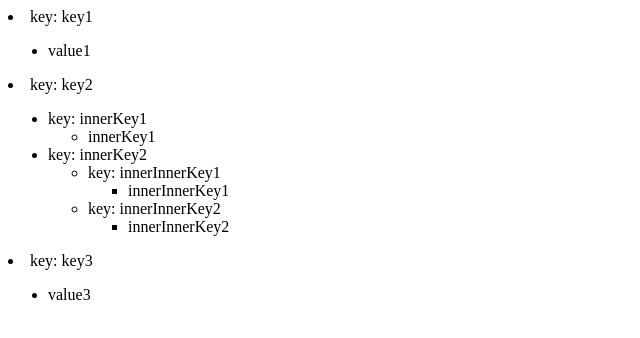
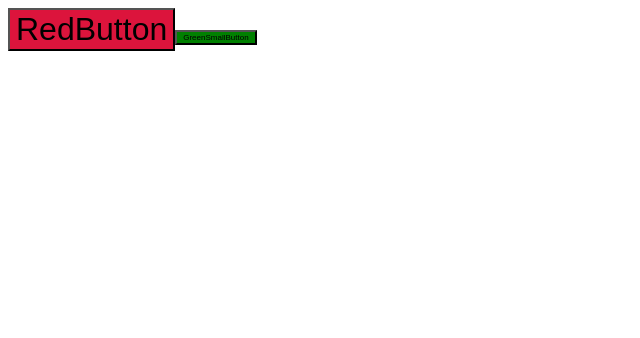
Before and after one commit to yurcik45nova/react_design_patterns, a React (Vite) app: page / in a window 1280 px wide. Shown: the top 338 px of the page, without its empty margins (0-640 px from the left). Built offline with nearby package versions, Linux system fonts and the light colour scheme.

Commit message:
FC compositions

```diff
--- a/src/patterns/FunctionalProgramming/FunctionalProgrammingImplementation.jsx
+++ b/src/patterns/FunctionalProgramming/FunctionalProgrammingImplementation.jsx
@@ -1,3 +1,4 @@
+import { GreenSmallButton, RedButton } from "./composition"
 import { RecursiveComponent } from "./recursive"
 
 
@@ -16,7 +17,9 @@
 export const FunctionalProgrammingImplementation = () => {
   return (
     <>
-      <RecursiveComponent data={myNestedObject} />
+      {/* <RecursiveComponent data={myNestedObject} /> */}
+      <RedButton text={"RedButton"}  />
+      <GreenSmallButton text={"GreenSmallButton"}  />
     </>
   )
 }
--- /dev/null
+++ b/src/patterns/FunctionalProgramming/composition.jsx
@@ -0,0 +1,20 @@
+export const Button = ({ size, color, text, ...props }) => {
+  return (
+    <button
+      style={{
+        fontSize: size === "small" ? "8px" : "32px",
+        backgroundColor: color,
+      }}
+    >
+      {text}
+    </button>
+  );
+};
+
+export const RedButton = props => {
+  return <Button {...props} color={"crimson"} />
+}
+
+export const GreenSmallButton = props => {
+  return <Button {...props} color={"green"} size={"small"} />
+}
```
